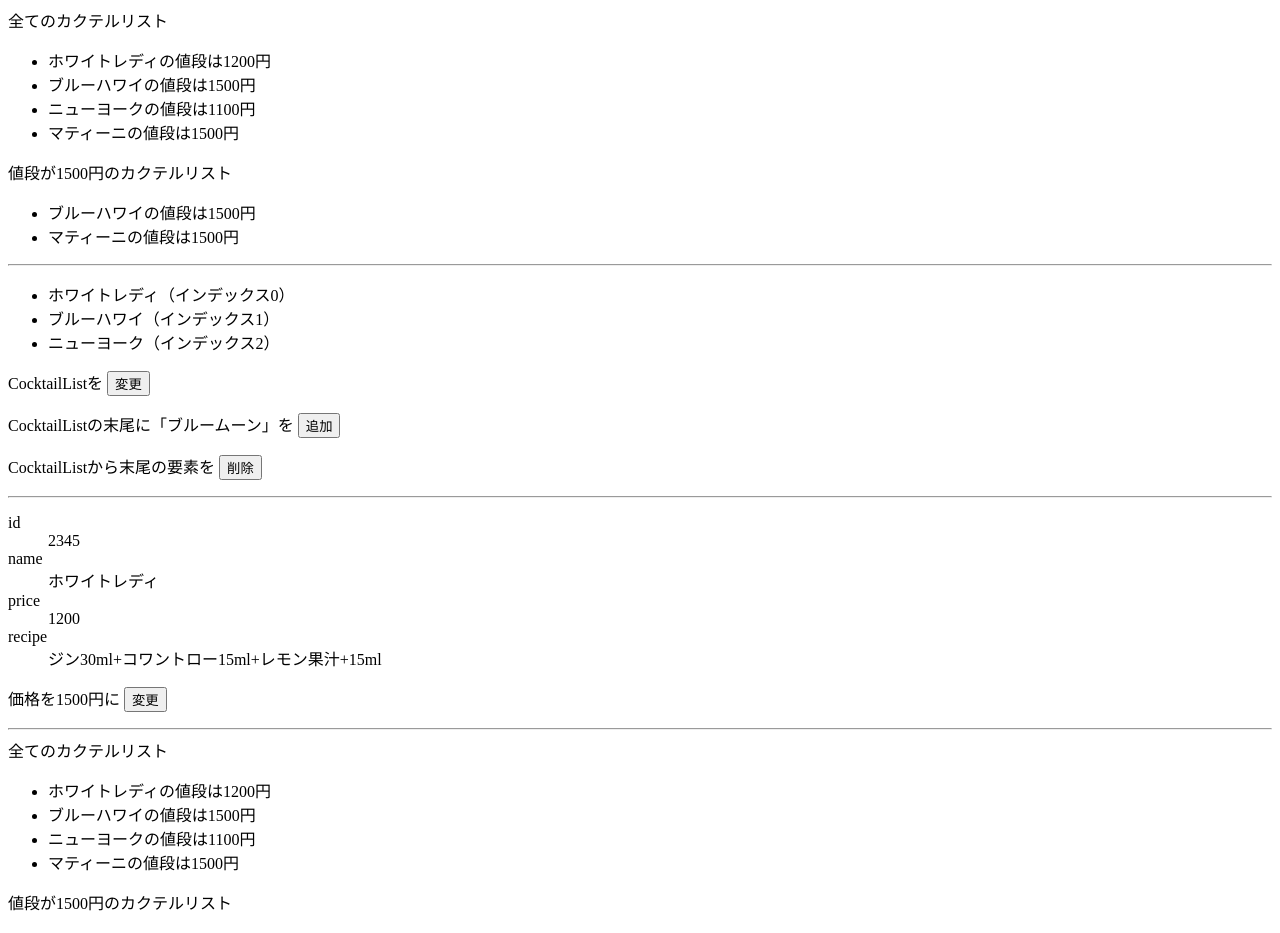
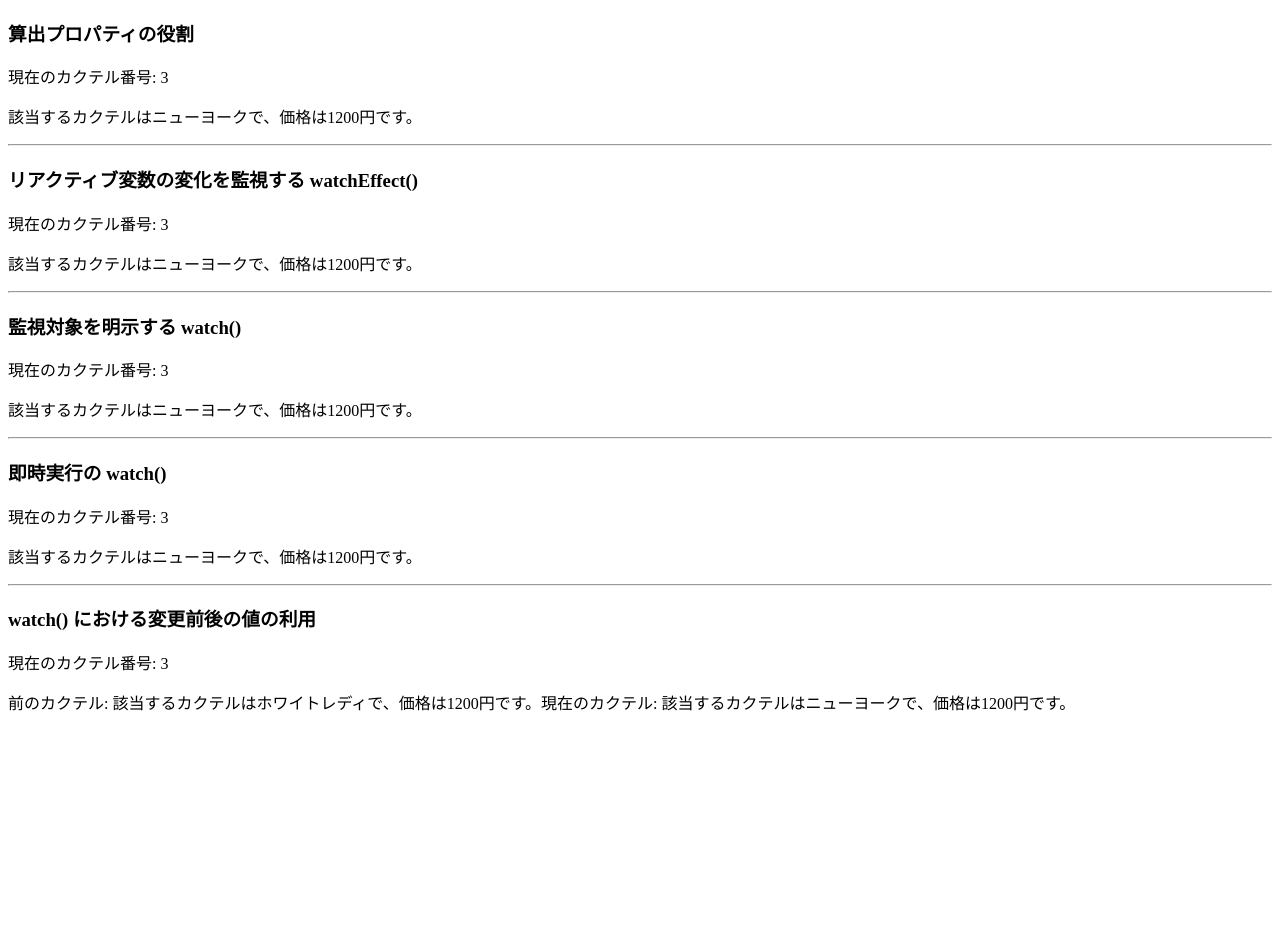
Before and after one commit to ShunyaSakamoto/lara9-vue3, a Vue app in the folder web/: page / in a window 1280 px wide. Shown: the top 933 px of the page. After the commit the page ends 800 px from the top, so only its background shows below. Built offline with nearby package versions, Linux system fonts and the light colour scheme.

Commit message:
[fix]ウォッチャーの利用

```diff
--- a/web/src/App.vue
+++ b/web/src/App.vue
@@ -1,168 +1,152 @@
 <script setup lang="ts">
-import { computed, ref } from "vue";
+import { computed, ref, watch, watchEffect } from "vue";
 
-const cocktailDataListInit1: Cocktail[] = [
-  { id: 2345, name: "ホワイトレディ", price: 1200 },
-  { id: 4412, name: "ブルーハワイ", price: 1500 },
-  { id: 6792, name: "ニューヨーク", price: 1100 },
-  { id: 8492, name: "マティーニ", price: 1500 },
-];
-const cocktailDataList1 = ref(cocktailDataListInit1);
-const cocktail1500_1 = computed((): Cocktail[] => {
-  // 配列のfilter()メソッドを使って新たな配列を生成
-  const newList = cocktailDataList1.value.filter(
-    // filter()メソッドの絞り込み条件関数
-    // 引数は配列の各要素であるCocktailオブジェクト
-    (cocktailItem: Cocktail): boolean => {
-      // 値段が1500かどうかの結果を戻り値とする
-      return cocktailItem.price == 1500;
-    }
-  );
-
-  return newList;
-});
 interface Cocktail {
   id: number;
   name: string;
   price: number;
 }
 
-const cocktailListInit: string[] = ["ホワイトレディ", "ブルーハワイ", "ニューヨーク"];
-const cocktailList = ref(cocktailListInit);
-const changeCocktailList = (): void => {
-  cocktailList.value = ["バラライカ", "XYZ", "マンハッタン"];
-};
-const addCocktailList = (): void => {
-  cocktailList.value.push("ブルームーン");
-};
-const deleteFromCocktailList = (): void => {
-  cocktailList.value.pop();
-};
+// カクテルリストデータを用意
+const cocktailDataListInit = new Map<number, Cocktail>();
+cocktailDataListInit.set(1, { id: 1, name: "ホワイトレディ", price: 1200 });
+cocktailDataListInit.set(2, { id: 2, name: "ブルーハワイ", price: 1200 });
+cocktailDataListInit.set(3, { id: 3, name: "ニューヨーク", price: 1200 });
+cocktailDataListInit.set(4, { id: 4, name: "マティーニ", price: 1200 });
+// カクテル番号のテンプレート変数を用意
+const cocktailNo1 = ref(1);
+// カクテル番号に対応するカクテル情報の算出プロパティを用意
+const priceMsg1 = computed((): string => {
+  // カクテル番号に該当するカクテルデータを取得
+  const cocktail = cocktailDataListInit.get(cocktailNo1.value);
+  // カクテル番号に該当する情報がない場合のメッセージを用意
+  let msg = "該当カクテルはありません。";
+  // カクテル番号に該当する情報があるなら
+  if (cocktail != undefined) {
+    // カクテル番号に該当するカクテルの名前と金額を表示する文字列を生成
+    msg = `該当するカクテルは${cocktail.name}で、価格は${cocktail.price}円です。`;
+  }
 
-const whiteLadyInit: {
-  id: number;
-  name: string;
-  price: number;
-  recipe: string;
-} = {
-  id: 2345,
-  name: "ホワイトレディ",
-  price: 1200,
-  recipe: "ジン30ml+コワントロー15ml+レモン果汁+15ml",
-};
-const whiteLady = ref(whiteLadyInit);
-const changeWhiteLadyPrice = (): void => {
-  whiteLady.value.price = 1500;
-};
+  // 表示文字列をリターン
+  return msg;
+});
+// cocktailNo1を1秒ごとに1〜4の乱数を使って変更
+setInterval((): void => {
+  cocktailNo1.value = Math.round(Math.random() * 3) + 1;
+}, 1000);
 
-const cocktailDataListInit2 = new Map<number, Cocktail>();
-cocktailDataListInit2.set(2345, { id: 2345, name: "ホワイトレディ", price: 1200 });
-cocktailDataListInit2.set(4412, { id: 4412, name: "ブルーハワイ", price: 1500 });
-cocktailDataListInit2.set(6792, { id: 6792, name: "ニューヨーク", price: 1100 });
-cocktailDataListInit2.set(8429, { id: 8429, name: "マティーニ", price: 1500 });
-const cocktailDataList2 = ref(cocktailDataListInit2);
-const cocktail1500_2 = computed(
-  // 算出関数、戻り値の型はMap
-  (): Map<number, Cocktail> => {
-    // 絞り込んだ要素を格納する新しいMapを用意
-    const newList = new Map<number, Cocktail>();
-    // cocktailDataList内のMapをループ処理
-    cocktailDataList2.value.forEach(
-      // ループの各処理内容を表す関数
-      (value: Cocktail, key: number): void => {
-        // カクテルの価格が1500円ならnewListに登録
-        if (value.price >= 1500) {
-          newList.set(key, value);
-        }
-      }
-    );
+// カクテル番号のテンプレート変数を用意
+const cocktailNo2 = ref(1);
+// カクテル番号に対応するカクテル情報のテンプレート変数を用意
+const priceMsg2 = ref("");
+// watchEffect2を設定
+watchEffect((): void => {
+  priceMsg2.value = getCocktailInfo(cocktailNo2.value);
+});
+// cocktailNoを1秒ごとに1〜4の乱数を使って変更
+setInterval((): void => {
+  cocktailNo2.value = Math.round(Math.random() * 3) + 1;
+}, 1000);
+// カクテル番号に対応するカクテル情報を取得する関数
+function getCocktailInfo(cocktailNo: number): string {
+  const cocktailDataListInit = new Map<number, Cocktail>();
+  cocktailDataListInit.set(1, { id: 1, name: "ホワイトレディ", price: 1200 });
+  cocktailDataListInit.set(2, { id: 2, name: "ブルーハワイ", price: 1200 });
+  cocktailDataListInit.set(3, { id: 3, name: "ニューヨーク", price: 1200 });
+  cocktailDataListInit.set(4, { id: 4, name: "マティーニ", price: 1200 });
+  // カクテル番号に該当するカクテルデータを取得
+  const cocktail = cocktailDataListInit.get(cocktailNo);
+  // カクテル番号に該当する情報がない場合のメッセージを用意
+  let msg = "該当カクテルはありません。";
+  // カクテル番号に該当する情報があるなら
+  if (cocktail != undefined) {
+    // カクテル番号に該当するカクテルの名前と金額を表示する文字列を生成
+    msg = `該当するカクテルは${cocktail.name}で、価格は${cocktail.price}円です。`;
+  }
 
-    // 絞り込んだ新しいMapを戻り値とする
-    return newList;
-  }
+  // 表示文字列をリターン
+  return msg;
+}
+
+// カクテル番号のテンプレート変数を用意
+const cocktailNo3 = ref(1);
+// カクテル番号に対応するカクテル情報のテンプレート変数を用意
+const priceMsg3 = ref("");
+watch(cocktailNo3, (): void => {
+  priceMsg3.value = getCocktailInfo(cocktailNo3.value);
+});
+// cocktailNo3を1秒ごとに1〜4の乱数を使って変更
+setInterval((): void => {
+  cocktailNo3.value = Math.round(Math.random() * 3) + 1;
+}, 1000);
+
+// カクテル番号のテンプレート変数を用意
+const cocktailNo4 = ref(1);
+// カクテル番号に対応するカクテル情報のテンプレート変数を用意
+const priceMsg4 = ref("");
+watch(
+  cocktailNo4,
+  (): void => {
+    priceMsg4.value = getCocktailInfo(cocktailNo4.value);
+  },
+  { immediate: true }
 );
-const changeWhiteLadyPriceInList = (): void => {
-  const whiteLady = cocktailDataList2.value.get(2345) as Cocktail;
-  whiteLady.price = 1500;
-};
+// cocktailNo4を1秒ごとに1〜4の乱数を使って変更
+setInterval((): void => {
+  cocktailNo4.value = Math.round(Math.random() * 3) + 1;
+}, 1000);
+
+// カクテル番号のテンプレート変数を用意
+const cocktailNo5 = ref(1);
+// カクテル番号に対応するカクテル情報のテンプレート変数を用意
+const priceMsg5 = ref("");
+watch(cocktailNo5, (newVal: number, oldVal: number): void => {
+  // 表示用文字列を用意
+  let msg = "前のカクテル: ";
+  msg += getCocktailInfo(oldVal);
+  msg += "現在のカクテル: ";
+  msg += getCocktailInfo(newVal);
+  // 表示用ボジ列をpriceMsg4に設定
+  priceMsg5.value = msg;
+});
+// cocktailNo5を1秒ごとに1〜4の乱数を使って変更
+setInterval((): void => {
+  cocktailNo5.value = Math.round(Math.random() * 3) + 1;
+}, 5000);
 </script>
 
 <template>
   <div>
-    <section>
-      全てのカクテルリスト
-      <ul>
-        <li v-for="cocktailItem in cocktailDataList1" v-bind:key="'cocktailDataList1' + cocktailItem.id">
-          {{ cocktailItem.name }}の値段は{{ cocktailItem.price }}円
-        </li>
-      </ul>
-    </section>
-    <section>
-      値段が1500円のカクテルリスト
-      <ul>
-        <li v-for="cocktailItem in cocktail1500_1" v-bind:key="'cocktail1500_1' + cocktailItem.id">
-          {{ cocktailItem.name }}の値段は{{ cocktailItem.price }}円
-        </li>
-      </ul>
-    </section>
+    <h3>算出プロパティの役割</h3>
+    <p>現在のカクテル番号: {{ cocktailNo1 }}</p>
+    <p>{{ priceMsg1 }}</p>
   </div>
   <hr />
 
   <div>
-    <ul>
-      <li v-for="(cocktailName, index) in cocktailList" v-bind:key="cocktailName">
-        {{ cocktailName }}（インデックス{{ index }}）
-      </li>
-    </ul>
-    <p>
-      CocktailListを
-      <button v-on:click="changeCocktailList">変更</button>
-    </p>
-    <p>
-      CocktailListの末尾に「ブルームーン」を
-      <button v-on:click="addCocktailList">追加</button>
-    </p>
-    <p>
-      CocktailListから末尾の要素を
-      <button v-on:click="deleteFromCocktailList">削除</button>
-    </p>
+    <h3>リアクティブ変数の変化を監視する watchEffect()</h3>
+    <p>現在のカクテル番号: {{ cocktailNo2 }}</p>
+    <p>{{ priceMsg2 }}</p>
   </div>
   <hr />
 
   <div>
-    <dl>
-      <template v-for="(value, key) in whiteLady" v-bind:key="key">
-        <dt>{{ key }}</dt>
-        <dd>{{ value }}</dd>
-      </template>
-    </dl>
-    <p>
-      価格を1500円に
-      <button v-on:click="changeWhiteLadyPrice">変更</button>
-    </p>
+    <h3>監視対象を明示する watch()</h3>
+    <p>現在のカクテル番号: {{ cocktailNo3 }}</p>
+    <p>{{ priceMsg3 }}</p>
   </div>
   <hr />
 
   <div>
-    <section>
-      全てのカクテルリスト
-      <ul>
-        <li v-for="[id, cocktailItem] in cocktailDataList2" v-bind:key="'cocktailDataList2' + id">
-          {{ cocktailItem.name }}の値段は{{ cocktailItem.price }}円
-        </li>
-      </ul>
-    </section>
-    <section>
-      値段が1500円のカクテルリスト
-      <ul>
-        <li v-for="[id, cocktailItem] in cocktail1500_2" v-bind:key="'cocktail1500_2' + id">
-          {{ cocktailItem.name }}の値段は{{ cocktailItem.price }}円
-        </li>
-      </ul>
-    </section>
-    <p>
-      CocktailDataList2内のホワイトレディの価格を1500円に
-      <button v-on:click="changeWhiteLadyPriceInList">変更</button>
-    </p>
+    <h3>即時実行の watch()</h3>
+    <p>現在のカクテル番号: {{ cocktailNo4 }}</p>
+    <p>{{ priceMsg4 }}</p>
+  </div>
+  <hr />
+
+  <div>
+    <h3>watch() における変更前後の値の利用</h3>
+    <p>現在のカクテル番号: {{ cocktailNo5 }}</p>
+    <p>{{ priceMsg5 }}</p>
   </div>
 </template>
```
